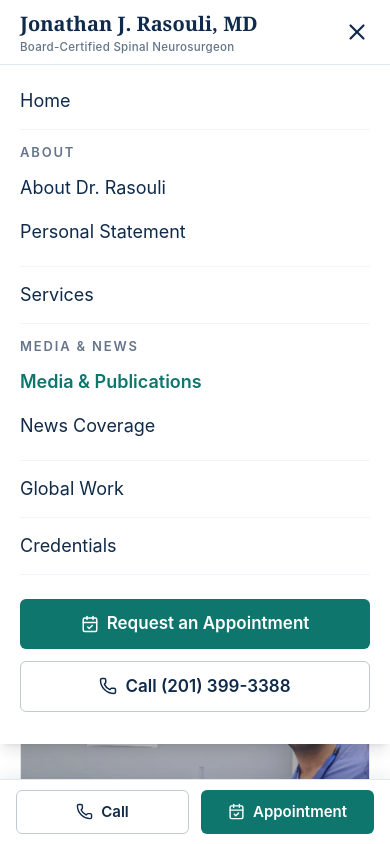
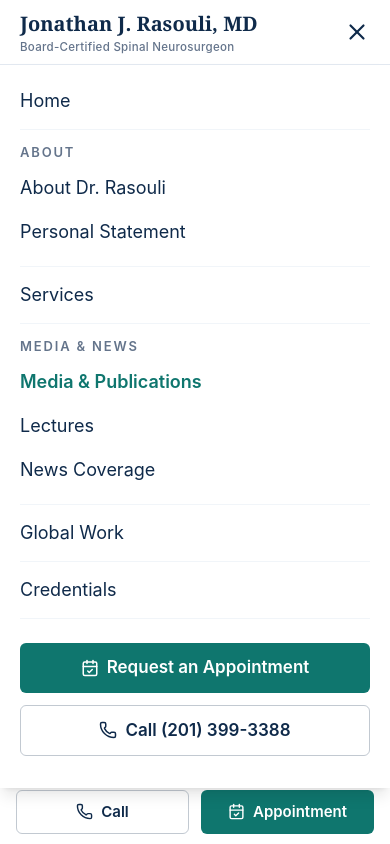
Before and after one commit to jrasouli/Dr-Rasouli-Website-, a React (Vite) app: page /media in a window 390 px wide. Both pictures are taken after a click on the button 357 px from the left and 32 px from the top of the page. Shown: the top 844 px of the page. Built offline with nearby package versions, Linux system fonts and the light colour scheme; a web font is replaced by a local one.

Commit message:
Nav: add Lectures link (Media & News dropdown, mobile menu, footer) to /media#lectures

```diff
--- a/components/Layout.tsx
+++ b/components/Layout.tsx
@@ -16,8 +16,15 @@ const Layout: React.FC<{ children: React.ReactNode }> = ({ children }) => {
     if (!location.hash) {
       window.scrollTo(0, 0);
     } else {
-      const element = document.getElementById(location.hash.replace('#', ''));
-      if (element) element.scrollIntoView({ behavior: 'smooth' });
+      // Retry briefly so links from other pages work once the target page has rendered.
+      const id = decodeURIComponent(location.hash.slice(1));
+      let tries = 0;
+      const tryScroll = () => {
+        const element = document.getElementById(id);
+        if (element) element.scrollIntoView({ behavior: 'smooth', block: 'start' });
+        else if (tries++ < 20) setTimeout(tryScroll, 50);
+      };
+      tryScroll();
     }
     const timeoutId = setTimeout(() => setIsMenuOpen(false), 0);
     return () => clearTimeout(timeoutId);
@@ -27,6 +34,12 @@ const Layout: React.FC<{ children: React.ReactNode }> = ({ children }) => {
     if (path === '/') return location.pathname === '/';
     const paths = children ? children.map((c) => c.path) : [path];
     return paths.some((p) => location.pathname === p || location.pathname.startsWith(`${p}/`));
+  };
+
+  // Exact match on path and hash, so /media and /media#lectures are told apart.
+  const childActive = (to: string) => {
+    const [p, h] = to.split('#');
+    return location.pathname === p && location.hash === (h ? `#${h}` : '');
   };
 
   const linkBase = 'text-[0.9375rem] font-medium whitespace-nowrap transition-colors py-2 border-b-2';
@@ -57,7 +70,7 @@ const Layout: React.FC<{ children: React.ReactNode }> = ({ children }) => {
                       <div className="absolute top-full left-1/2 -translate-x-1/2 pt-3 opacity-0 invisible group-hover:opacity-100 group-hover:visible group-focus-within:opacity-100 group-focus-within:visible transition-opacity duration-150">
                         <div className="w-56 bg-white shadow-lg rounded-lg border border-slate-200 py-2">
                           {link.children.map((child) => (
-                            <Link key={child.path} to={child.path} className="block px-4 py-2.5 text-[0.9375rem] text-slate-700 hover:bg-sand hover:text-navy-800">
+                            <Link key={child.path} to={child.path} onClick={(e) => e.currentTarget.blur()} className="block px-4 py-2.5 text-[0.9375rem] text-slate-700 hover:bg-sand hover:text-navy-800">
                               {child.label}
                             </Link>
                           ))}
@@ -101,9 +114,9 @@ const Layout: React.FC<{ children: React.ReactNode }> = ({ children }) => {
                     <div className="py-3">
                       <p className="text-xs font-semibold uppercase tracking-[0.14em] text-slate-500 mb-1">{link.label}</p>
                       {link.children.map((child) => (
-                        <NavLink key={child.path} to={child.path} end className={({ isActive: a }) => `block py-2 text-lg ${a ? 'text-teal-700 font-semibold' : 'text-navy-800'}`}>
+                        <Link key={child.path} to={child.path} aria-current={childActive(child.path) ? 'page' : undefined} className={`block py-2 text-lg ${childActive(child.path) ? 'text-teal-700 font-semibold' : 'text-navy-800'}`}>
                           {child.label}
-                        </NavLink>
+                        </Link>
                       ))}
                     </div>
                   ) : (
@@ -183,6 +196,7 @@ const Layout: React.FC<{ children: React.ReactNode }> = ({ children }) => {
                   { label: 'Personal Statement', path: '/statement' },
                   { label: 'Services', path: '/services' },
                   { label: 'Media & Publications', path: '/media' },
+                  { label: 'Lectures', path: '/media#lectures' },
                   { label: 'News Coverage', path: '/news' },
                   { label: 'Global Work', path: '/global-work' },
                   { label: 'Credentials & CV', path: '/credentials' },
--- a/constants.tsx
+++ b/constants.tsx
@@ -17,6 +17,7 @@ export const NAV_LINKS: NavItem[] = [
     path: '/media',
     children: [
       { label: 'Media & Publications', path: '/media' },
+      { label: 'Lectures', path: '/media#lectures' },
       { label: 'News Coverage', path: '/news' },
     ]
   },
--- a/pages/Media.tsx
+++ b/pages/Media.tsx
@@ -151,7 +151,7 @@ const Media: React.FC = () => {
       <MediaCarousel />
 
       {/* Lectures */}
-      <section className="py-14 md:py-20 border-t border-slate-200">
+      <section id="lectures" className="py-14 md:py-20 border-t border-slate-200 scroll-mt-24">
         <Container>
           <Eyebrow className="mb-3">Virtual Global Spine Conference</Eyebrow>
           <h2 className="text-2xl md:text-3xl font-semibold text-navy-800 mb-6 flex items-center gap-2"><Mic className="text-teal-700" /> Lectures</h2>
```
